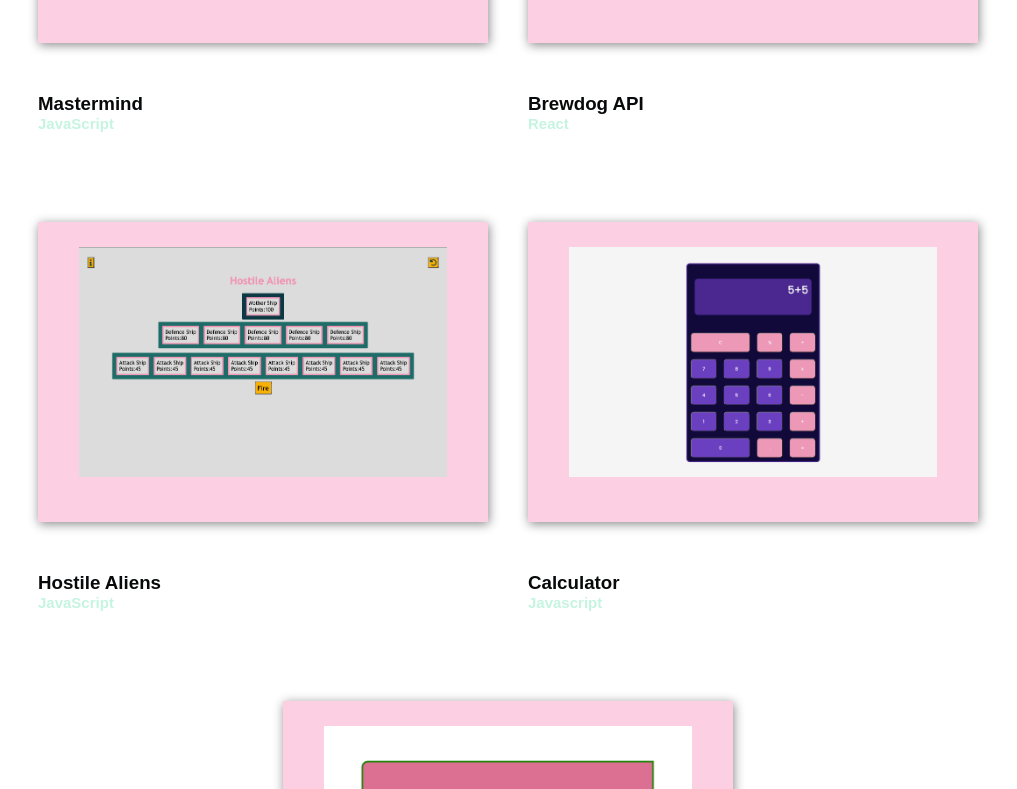
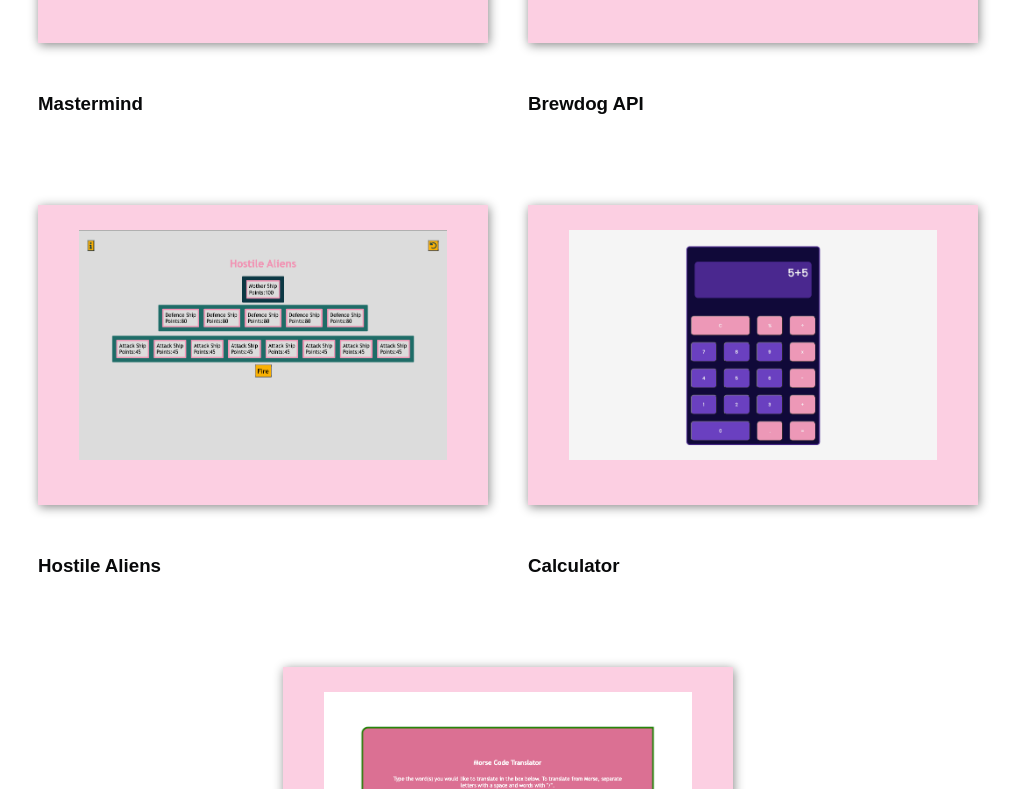
Before and after one commit to OBuckland/portfolio-v2, a React (Create React App) app: page / in a window 1280 px wide. Shown: the part 1171-1960 px from the top of the page, without its empty margins (132-1149 px from the left). Built offline with nearby package versions, Linux system fonts and the light colour scheme; a web font is replaced by a local one.

Commit message:
add an array within technologies in projectData

```diff
--- a/src/projectData.js
+++ b/src/projectData.js
@@ -11,39 +11,39 @@ export const projectData = [
         name: "Mastermind",
         description: "This is a codebreaker game based on the Mastermind board game. Built using JavaScript, HTML, CSS, SCSS and BEM. This is a fully functional game, the computer will give the player feedback as they play.",
         image: masterMind,
-        technology: "JavaScript",
+        technologies: ["JavaScript", "CSS", "SCSS", "BEM"],
         gitHub: "https://github.com/OBuckland/mastermind-game",
         url: "https://obuckland.github.io/mastermind-game/"
     },
     {
         name: "Brewdog API",
-        description: <p>This is a React built App. It displays Brewdog beers, each beer has a: name, image, ABV and tagline. There is a filter function to refine the user's search. <br /> <br />Data has been taken from the Punk API, which contained the beer data used for the app. Where possible the App has been unit tested using Enzyme.</p>,
+        description: <p>This is a React app. It displays Brewdog beers, each beer has a name, image, ABV and tagline. There is a filter function to refine the user's search. <br /> <br />Data has been taken from the Punk API, which contains the beer data used for the app. The app has been unit tested using Enzyme.</p>,
         image: brewdog,
-        technology: "React",
+        technologies: ["React"],
         gitHub: "https://github.com/OBuckland/mastermind-game",
         url: ""
     },
     {
         name: "Hostile Aliens",
-        description: "This game is loosely based on the Space Invaders arcade game. The game has been built using an OOP approach and unit tested using Jest. ",
+        description: "This game is loosely based on the Space Invaders arcade game. The game has been built using an OOP approach and unit tested using Jest. The player presses the fire button to randomly hit one of the ships. There are 3 types of ships: mothership, defence ship and attack ship. The game is won when either the mothership is destroyed or all ships reach zero points. ",
         image: hostileAliens,
-        technology: "JavaScript",
+        technologies: ["JavaScript"],
         gitHub: "https://github.com/OBuckland/hostile-aliens",
         url: "https://obuckland.github.io/hostile-aliens/"
     },
     {
         name: "Calculator",
-        description: "Calculator built using JavaScript, HTML, CSS, SCSS and BEM. This is a simple calculator that is able to perform addition, subtraction, division and multiplication. It also has a percentage function and can handle decimals.",
+        description: "Calculator built using JavaScript, HTML, CSS, SCSS and BEM. The calculator that is able to perform addition, subtraction, division and multiplication. It also has a percentage function and can handle decimals.",
         image: calculator,
-        technology: "Javascript",
+        technologies: ["Javascript"],
         gitHub: "https://github.com/OBuckland/js-calculator",
         url: "https://obuckland.github.io/js-calculator/"
     },
     {
         name: "Morsecode Translator",
-        description: "This translator can translate between Morse Code and English. The translator has been built using HTML, JavaScript and CSS. It has been tested using Jest.",
+        description: "The translator can translate between Morse Code and English. The translator has been built using HTML, JavaScript and CSS. It has been tested using Jest.",
         image: morseCode,
-        technology: "JavaScript",
+        technologies: ["JavaScript"],
         gitHub: "https://github.com/OBuckland/morse-code-translator",
         url: "https://obuckland.github.io/morse-code-translator/"
     },
```
